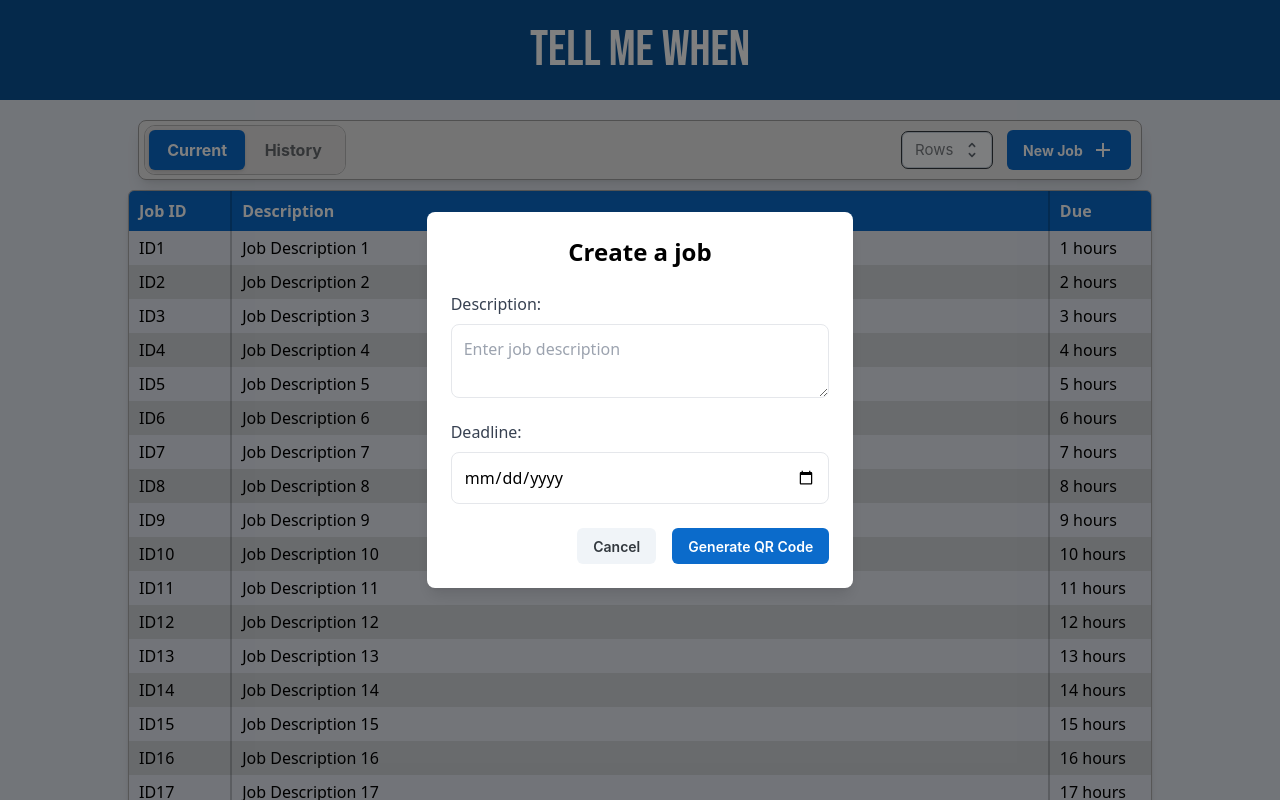
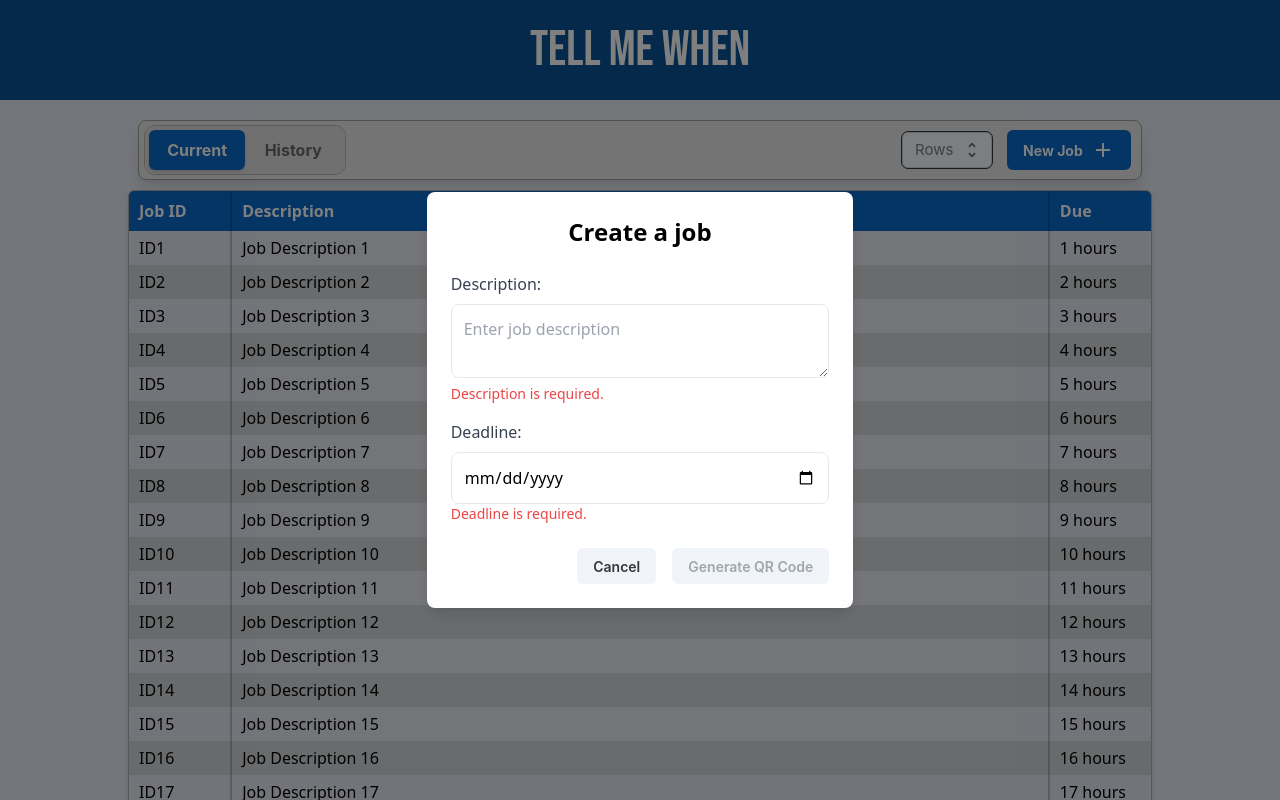
Before and after one commit to HufsaHaq/tellmewhen, a Next.js app in the folder tellmewhen/: page /dashboard in a window 1280 px wide. Both pictures are taken after a click on the button "New Job". Shown: the top 800 px of the page. Built offline with nearby package versions, Linux system fonts and the light colour scheme.

Commit message:
Made description and deadline mandatory

```diff
--- a/tellmewhen/src/app/dashboard/page.jsx
+++ b/tellmewhen/src/app/dashboard/page.jsx
@@ -319,6 +319,9 @@ function Page()
                         value={formData.description}
                         onChange={handleInputChange}
                     />
+                    {!formData.description && (
+                    <p className="text-red-500 text-sm">Description is required.</p>
+                    )}
                     </div>
 
                     <div className="mb-6">
@@ -337,6 +340,9 @@ function Page()
                         value={formData.deadline}
                         onChange={handleInputChange}
                     />
+                    {!formData.deadline && (
+                        <p className="text-red-500 text-sm">Deadline is required.</p>
+                    )}
                     </div>
 
                     <div className="flex justify-end space-x-4">
@@ -353,6 +359,7 @@ function Page()
                         variant="solid"
                         color="primary"
                         className="px-4 py-2"
+                        disabled={!formData.description || !formData.deadline}
                     >
                         Generate QR Code
                     </Button>
```
